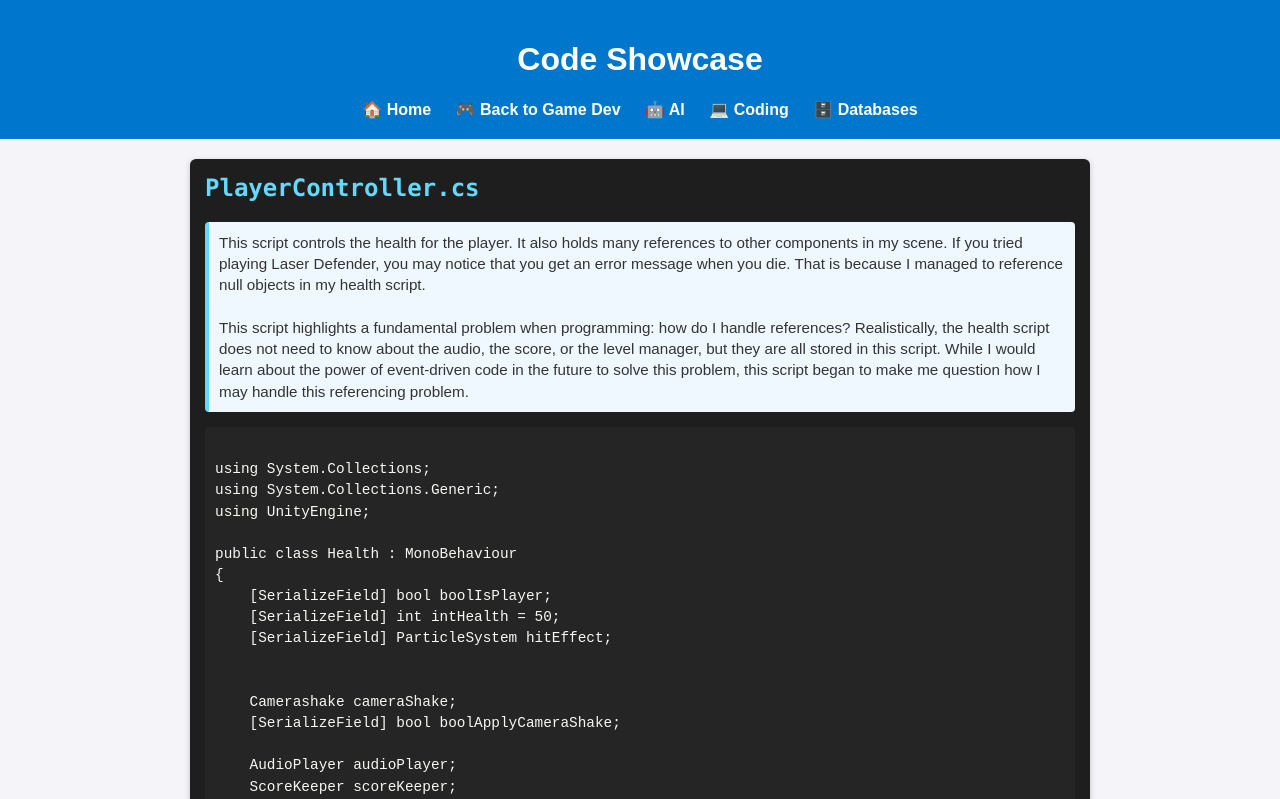
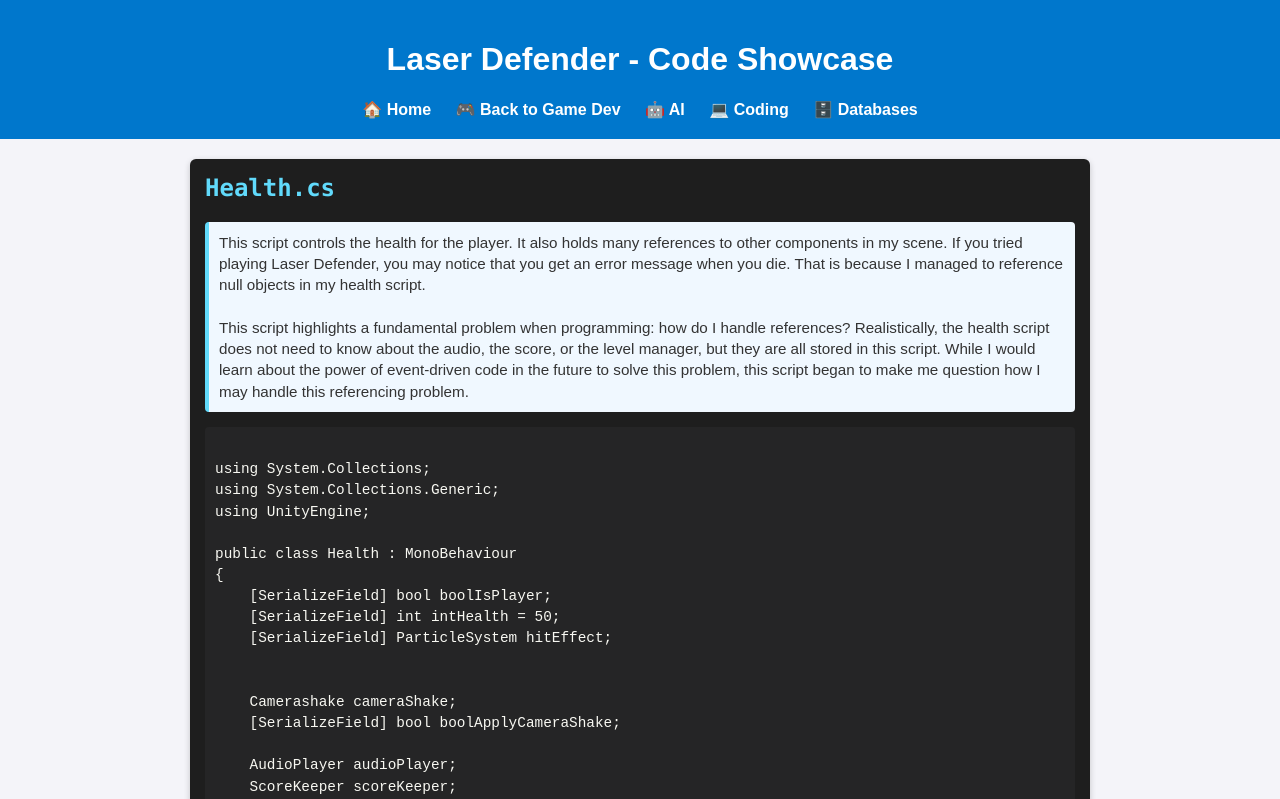
Before and after one commit to JeremyRoalef/E-Portfolio, a plain HTML site: page Game Development/Fall_2023/Laser_Defender/CodeSnippets/index.html in a window 1280 px wide. Shown: the top 799 px of the page. Drawn offline with Linux system fonts and the light colour scheme.

Commit message:
Fix Displayed Text

```diff
--- a/Game Development/Fall_2023/Laser_Defender/CodeSnippets/index.html
+++ b/Game Development/Fall_2023/Laser_Defender/CodeSnippets/index.html
@@ -9,7 +9,7 @@
 <body>
 
   <header>
-    <h1>Code Showcase</h1>
+    <h1>Laser Defender - Code Showcase</h1>
     <nav>
       <a href="../../../../index.html">🏠 Home</a>
       <a href="../../../index.html">🎮 Back to Game Dev</a>
@@ -21,7 +21,7 @@
 
   <main>
   <section class="code-block">
-    <h2>PlayerController.cs</h2>
+    <h2>Health.cs</h2>
     <p class="code-desc">
 This script controls the health for the player. It also holds many references to other components in my scene. If you tried playing Laser Defender, you may notice
 that you get an error message when you die. That is because I managed to reference null objects in my health script.
```
Also changed, not shown: Game Development/Fall_2023/Quiz_Master/CodeSnippets/index.html (+1 -1 lines), Game Development/Fall_2023/Tile_Vania/CodeSnippets/index.html (+1 -1 lines), Game Development/Fall_2024/Final_Project/CodeSnippets/index.html (+1 -1 lines), Game Development/Fall_2024/Obstacle_Course/CodeSnippets/index.html (+1 -1 lines), Game Development/Fall_2024/Project_Boost/CodeSnippets/index.html (+1 -1 lines), Game Development/Fall_2024/Realm_Rush/CodeSnippets/index.html (+1 -1 lines).
